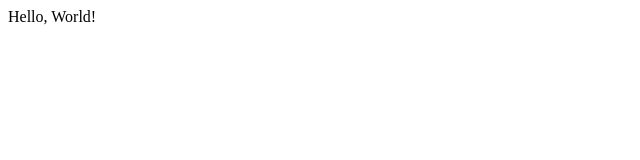
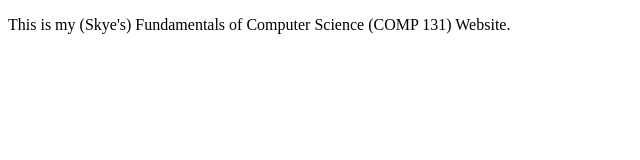
Before and after one commit to skyemreed/skyemreed.github.io, a plain HTML site: page index.html in a window 1280 px wide. Shown: the whole page, without its empty margins (0-640 px from the left). Drawn offline with Linux system fonts and the light colour scheme.

Commit message:
'My Website' as title and an 'about' of it all

```diff
--- a/index.html
+++ b/index.html
@@ -1,8 +1,7 @@
 <!DOCTYPE HTML>
 <html>
 <head>
-    <meta charset="utf-8">
-    <title>Hello, World!</title>
+    <title>My Website</title>
 </head>
-<body> Hello, World! </body>
+<p>This is my (Skye's) Fundamentals of Computer Science (COMP 131) Website.</p>
 </html>
```
